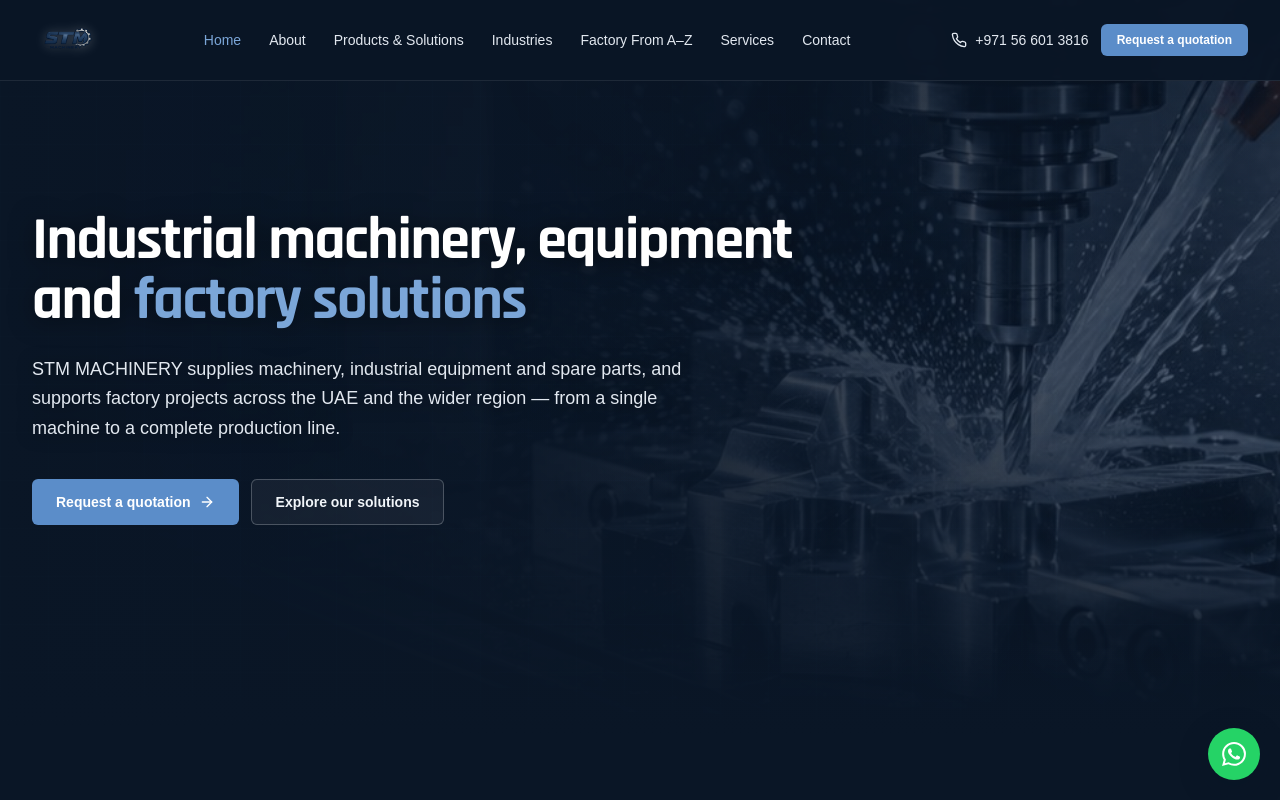
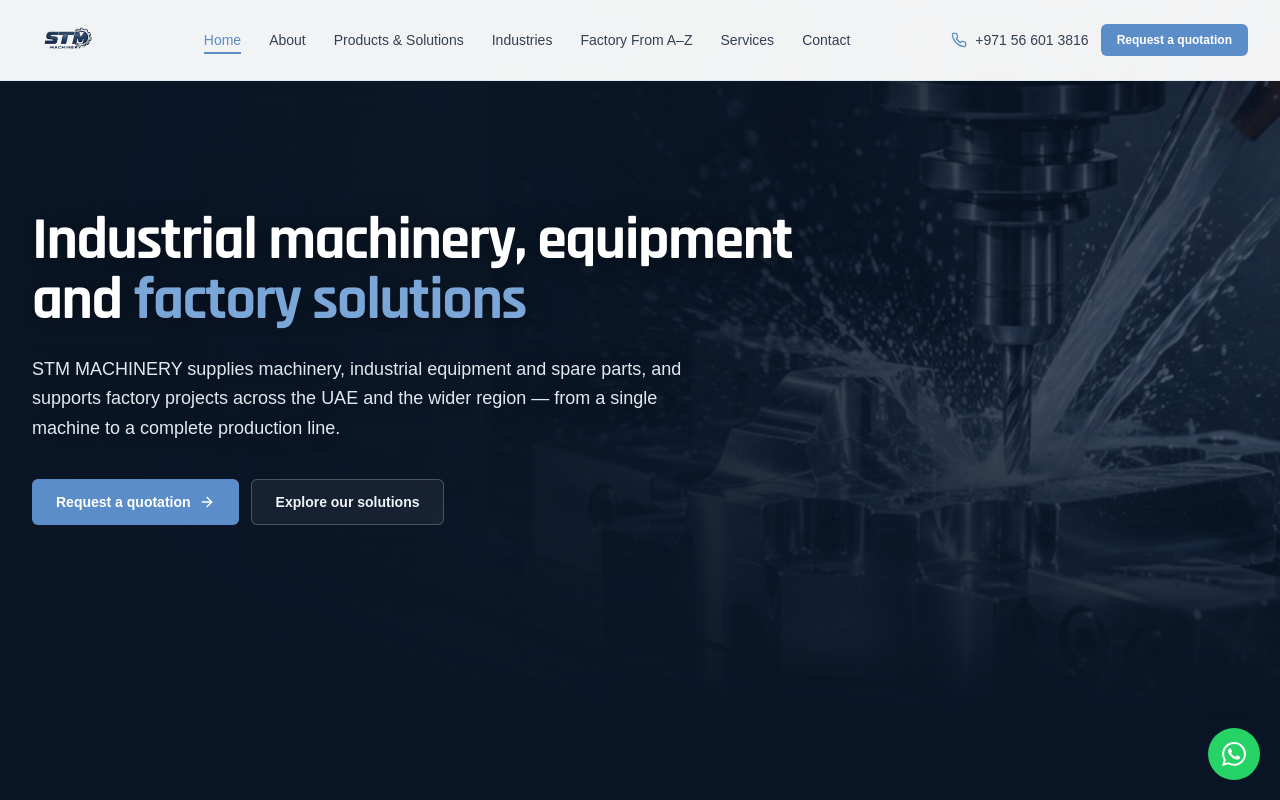
Before and after one commit to Aivora-dxb/STM, a Next.js app: page / in a window 1280 px wide. Shown: the top 800 px of the page. Built offline with nearby package versions, Linux system fonts and the light colour scheme; a web font is replaced by a local one.

Commit message:
Add files via upload

```diff
--- a/src/components/layout/footer.tsx
+++ b/src/components/layout/footer.tsx
@@ -4,32 +4,37 @@ import { mainNav, footerLegal } from "@/content/nav";
 import { company, telHref, mailtoHref, whatsappUrl, mapsUrl } from "@/lib/company";
 import { Logo } from "@/components/ui/logo";
 
+/**
+ * Light footer — pairs with the light header. The dark navy logo and dark text
+ * sit on a light slate background so the brand reads clearly (the page body
+ * above remains dark; only the header and footer chrome are light).
+ */
 export function Footer() {
   const year = new Date().getFullYear();
 
   return (
-    <footer className="border-t border-white/10 bg-navy-950" aria-label="Site footer">
+    <footer className="border-t border-slate-200 bg-slate-50 text-slate-600" aria-label="Site footer">
       <div className="container-x grid gap-10 py-14 md:grid-cols-2 lg:grid-cols-4">
         <div>
-          <Logo className="h-8 w-auto" />
-          <p className="mt-4 max-w-xs text-sm leading-relaxed text-slate-400">
+          <Logo className="h-9 w-auto" />
+          <p className="mt-4 max-w-xs text-sm leading-relaxed text-slate-500">
             Supplier of industrial machinery, equipment, spare parts and factory-development
             support in Dubai, United Arab Emirates.
           </p>
         </div>
 
         <nav aria-label="Footer" className="text-sm">
-          <h2 className="mb-4 font-display text-sm font-semibold text-white">Explore</h2>
+          <h2 className="mb-4 font-display text-sm font-semibold text-navy">Explore</h2>
           <ul className="space-y-2">
             {mainNav.map((item) => (
               <li key={item.href}>
-                <Link href={item.href} className="text-slate-400 hover:text-accent-400">
+                <Link href={item.href} className="text-slate-600 hover:text-accent">
                   {item.label}
                 </Link>
               </li>
             ))}
             <li>
-              <Link href="/request-a-quotation" className="text-slate-400 hover:text-accent-400">
+              <Link href="/request-a-quotation" className="text-slate-600 hover:text-accent">
                 Request a Quotation
               </Link>
             </li>
@@ -37,30 +42,30 @@ export function Footer() {
         </nav>
 
         <div className="text-sm">
-          <h2 className="mb-4 font-display text-sm font-semibold text-white">Contact</h2>
-          <ul className="space-y-3 text-slate-400">
+          <h2 className="mb-4 font-display text-sm font-semibold text-navy">Contact</h2>
+          <ul className="space-y-3 text-slate-600">
             <li className="flex gap-3">
-              <MapPin className="mt-0.5 h-4 w-4 shrink-0 text-accent-400" aria-hidden="true" />
-              <a href={mapsUrl} target="_blank" rel="noopener noreferrer" className="hover:text-accent-400">
+              <MapPin className="mt-0.5 h-4 w-4 shrink-0 text-accent" aria-hidden="true" />
+              <a href={mapsUrl} target="_blank" rel="noopener noreferrer" className="hover:text-accent">
                 {company.address.line1}, {company.address.line2}, {company.address.city},{" "}
                 {company.address.country}
               </a>
             </li>
             <li className="flex gap-3">
-              <Phone className="h-4 w-4 shrink-0 text-accent-400" aria-hidden="true" />
-              <a href={telHref} className="hover:text-accent-400">
+              <Phone className="h-4 w-4 shrink-0 text-accent" aria-hidden="true" />
+              <a href={telHref} className="hover:text-accent">
                 {company.phone.display}
               </a>
             </li>
             <li className="flex gap-3">
-              <Mail className="h-4 w-4 shrink-0 text-accent-400" aria-hidden="true" />
-              <a href={mailtoHref} className="hover:text-accent-400">
+              <Mail className="h-4 w-4 shrink-0 text-accent" aria-hidden="true" />
+              <a href={mailtoHref} className="hover:text-accent">
                 {company.email}
               </a>
             </li>
             <li className="flex gap-3">
-              <MessageCircle className="h-4 w-4 shrink-0 text-accent-400" aria-hidden="true" />
-              <a href={whatsappUrl} target="_blank" rel="noopener noreferrer" className="hover:text-accent-400">
+              <MessageCircle className="h-4 w-4 shrink-0 text-accent" aria-hidden="true" />
+              <a href={whatsappUrl} target="_blank" rel="noopener noreferrer" className="hover:text-accent">
                 WhatsApp
               </a>
             </li>
@@ -68,11 +73,11 @@ export function Footer() {
         </div>
 
         <nav aria-label="Legal" className="text-sm">
-          <h2 className="mb-4 font-display text-sm font-semibold text-white">Legal</h2>
+          <h2 className="mb-4 font-display text-sm font-semibold text-navy">Legal</h2>
           <ul className="space-y-2">
             {footerLegal.map((item) => (
               <li key={item.href}>
-                <Link href={item.href} className="text-slate-400 hover:text-accent-400">
+                <Link href={item.href} className="text-slate-600 hover:text-accent">
                   {item.label}
                 </Link>
               </li>
@@ -81,7 +86,7 @@ export function Footer() {
         </nav>
       </div>
 
-      <div className="border-t border-white/10">
+      <div className="border-t border-slate-200">
         <div className="container-x flex flex-col items-center justify-between gap-2 py-6 text-xs text-slate-500 sm:flex-row">
           <p>
             © {year} {company.legalName}. All rights reserved.
--- a/src/components/layout/header.tsx
+++ b/src/components/layout/header.tsx
@@ -21,7 +21,6 @@ export function Header() {
     return () => window.removeEventListener("scroll", onScroll);
   }, []);
 
-  // Close mobile menu on route change and lock scroll while open
   useEffect(() => setOpen(false), [pathname]);
   useEffect(() => {
     document.body.style.overflow = open ? "hidden" : "";
@@ -33,13 +32,13 @@ export function Header() {
   return (
     <header
       className={cn(
-        "glass-nav fixed inset-x-0 top-0 z-50 transition-shadow",
-        scrolled && "shadow-glass-sm",
+        "fixed inset-x-0 top-0 z-50 border-b border-slate-200 bg-white/95 backdrop-blur transition-shadow",
+        scrolled && "shadow-md",
       )}
     >
       <div className="container-x flex h-20 items-center justify-between">
         <Link href="/" aria-label={`${company.shortName} home`} className="flex items-center">
-          <Logo className="h-8 w-auto" />
+          <Logo className="h-11 w-auto sm:h-12" />
         </Link>
 
         {/* Desktop nav */}
@@ -52,8 +51,10 @@ export function Header() {
                 href={item.href}
                 aria-current={active ? "page" : undefined}
                 className={cn(
-                  "link-underline text-sm font-medium transition-colors",
-                  active ? "text-accent-400" : "text-slate-200 hover:text-white",
+                  "relative text-sm font-medium transition-colors after:absolute after:-bottom-1 after:left-0 after:h-0.5 after:bg-accent after:transition-all after:duration-300 hover:after:w-full",
+                  active
+                    ? "text-accent after:w-full"
+                    : "text-slate-700 hover:text-navy after:w-0",
                 )}
               >
                 {item.label}
@@ -65,13 +66,16 @@ export function Header() {
         <div className="hidden items-center gap-3 lg:flex">
           <a
             href={telHref}
-            className="flex items-center gap-2 text-sm font-medium text-slate-200 hover:text-white"
+            className="flex items-center gap-2 text-sm font-medium text-slate-700 hover:text-accent"
           >
-            <Phone className="h-4 w-4" aria-hidden="true" />
+            <Phone className="h-4 w-4 text-accent" aria-hidden="true" />
             <span className="sr-only">Call </span>
             {company.phone.display}
           </a>
-          <Link href="/request-a-quotation" className="btn-primary !px-4 !py-2 text-xs">
+          <Link
+            href="/request-a-quotation"
+            className="inline-flex items-center justify-center rounded-md bg-accent px-4 py-2 text-xs font-semibold text-white transition-colors hover:bg-accent-600"
+          >
             Request a quotation
           </Link>
         </div>
@@ -79,7 +83,7 @@ export function Header() {
         {/* Mobile toggle */}
         <button
           type="button"
-          className="inline-flex items-center justify-center rounded-md p-2 text-slate-100 lg:hidden"
+          className="inline-flex items-center justify-center rounded-md p-2 text-navy lg:hidden"
           aria-expanded={open}
           aria-controls="mobile-menu"
           aria-label={open ? "Close menu" : "Open menu"}
@@ -91,10 +95,7 @@ export function Header() {
 
       {/* Mobile menu */}
       {open && (
-        <div
-          id="mobile-menu"
-          className="glass-nav border-t border-white/10 lg:hidden"
-        >
+        <div id="mobile-menu" className="border-t border-slate-200 bg-white lg:hidden">
           <nav aria-label="Mobile" className="container-x flex flex-col gap-1 py-4">
             {mainNav.map((item) => {
               const active = pathname === item.href;
@@ -105,18 +106,24 @@ export function Header() {
                   aria-current={active ? "page" : undefined}
                   className={cn(
                     "rounded-md px-3 py-3 text-base font-medium",
-                    active ? "bg-white/10 text-accent-400" : "text-slate-100 hover:bg-white/5",
+                    active ? "bg-accent/10 text-accent" : "text-slate-700 hover:bg-slate-100",
                   )}
                 >
                   {item.label}
                 </Link>
               );
             })}
-            <div className="mt-3 flex flex-col gap-2 border-t border-white/10 pt-4">
-              <a href={telHref} className="btn-secondary w-full">
+            <div className="mt-3 flex flex-col gap-2 border-t border-slate-200 pt-4">
+              <a
+                href={telHref}
+                className="inline-flex items-center justify-center gap-2 rounded-md border border-slate-300 px-4 py-2.5 text-sm font-semibold text-slate-700 hover:border-accent hover:text-accent"
+              >
                 <Phone className="h-4 w-4" aria-hidden="true" /> {company.phone.display}
               </a>
-              <Link href="/request-a-quotation" className="btn-primary w-full">
+              <Link
+                href="/request-a-quotation"
+                className="inline-flex items-center justify-center rounded-md bg-accent px-4 py-2.5 text-sm font-semibold text-white hover:bg-accent-600"
+              >
                 Request a quotation
               </Link>
             </div>
--- a/src/components/ui/logo.tsx
+++ b/src/components/ui/logo.tsx
@@ -4,9 +4,9 @@ import stmLogo from "../../../public/images/stm-logo.png";
 
 /**
  * Official STM MACHINERY logo (navy wordmark + steel gear), transparent PNG.
- * Shown larger and without a plate. A soft drop-shadow keeps the dark navy
- * wordmark legible against the dark header. Swap the file at
- * public/images/stm-logo.png to update everywhere.
+ * The header and footer now use a light background, so the dark logo sits
+ * directly on it with no plate. Swap the file at public/images/stm-logo.png
+ * to update everywhere.
  */
 export function Logo({ className }: { className?: string }) {
   return (
@@ -15,7 +15,7 @@ export function Logo({ className }: { className?: string }) {
         src={stmLogo}
         alt="STM MACHINERY"
         priority
-        className="h-11 w-auto drop-shadow-[0_1px_6px_rgba(255,255,255,0.25)] sm:h-12"
+        className="h-11 w-auto sm:h-12"
         sizes="(max-width: 640px) 170px, 210px"
       />
     </span>
```
